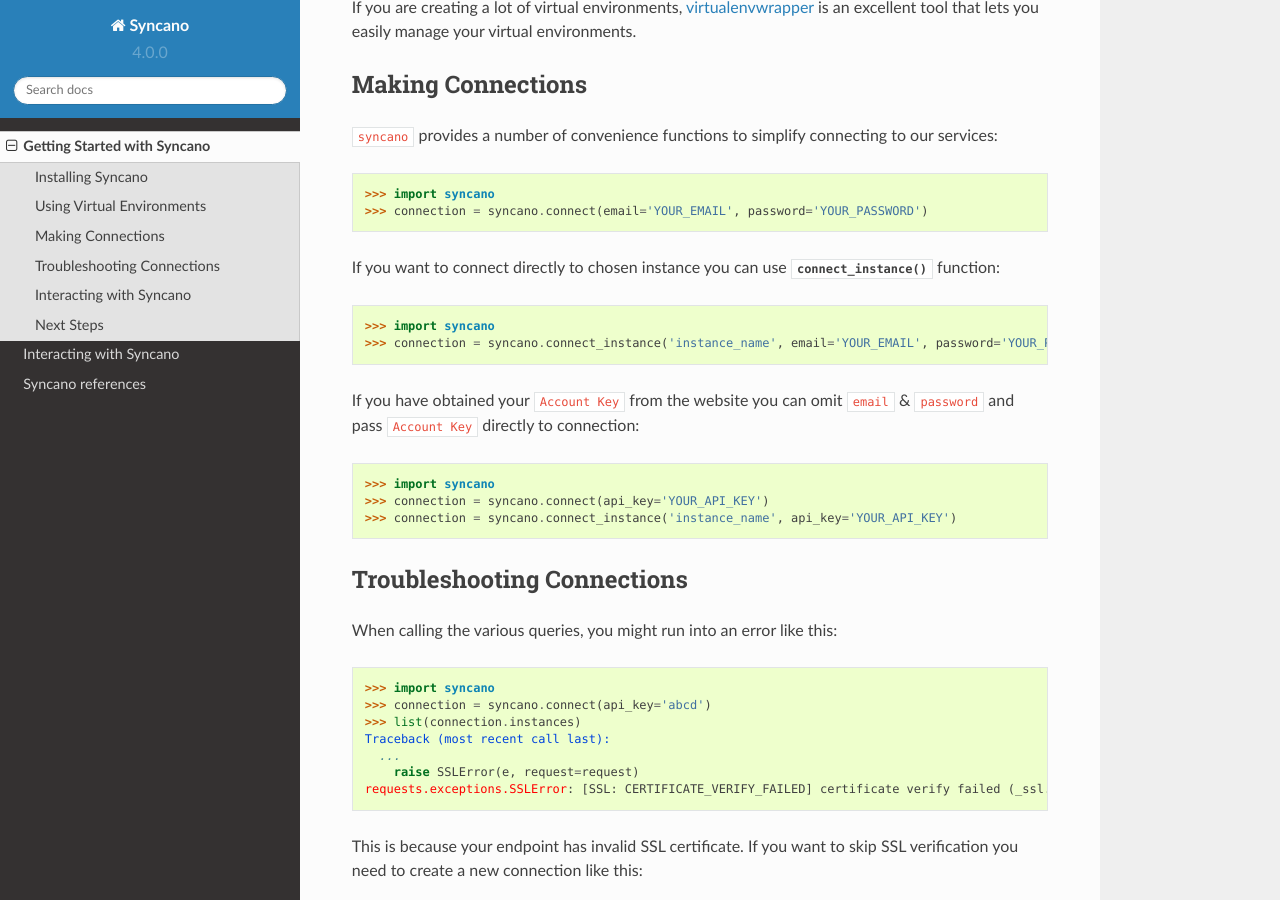
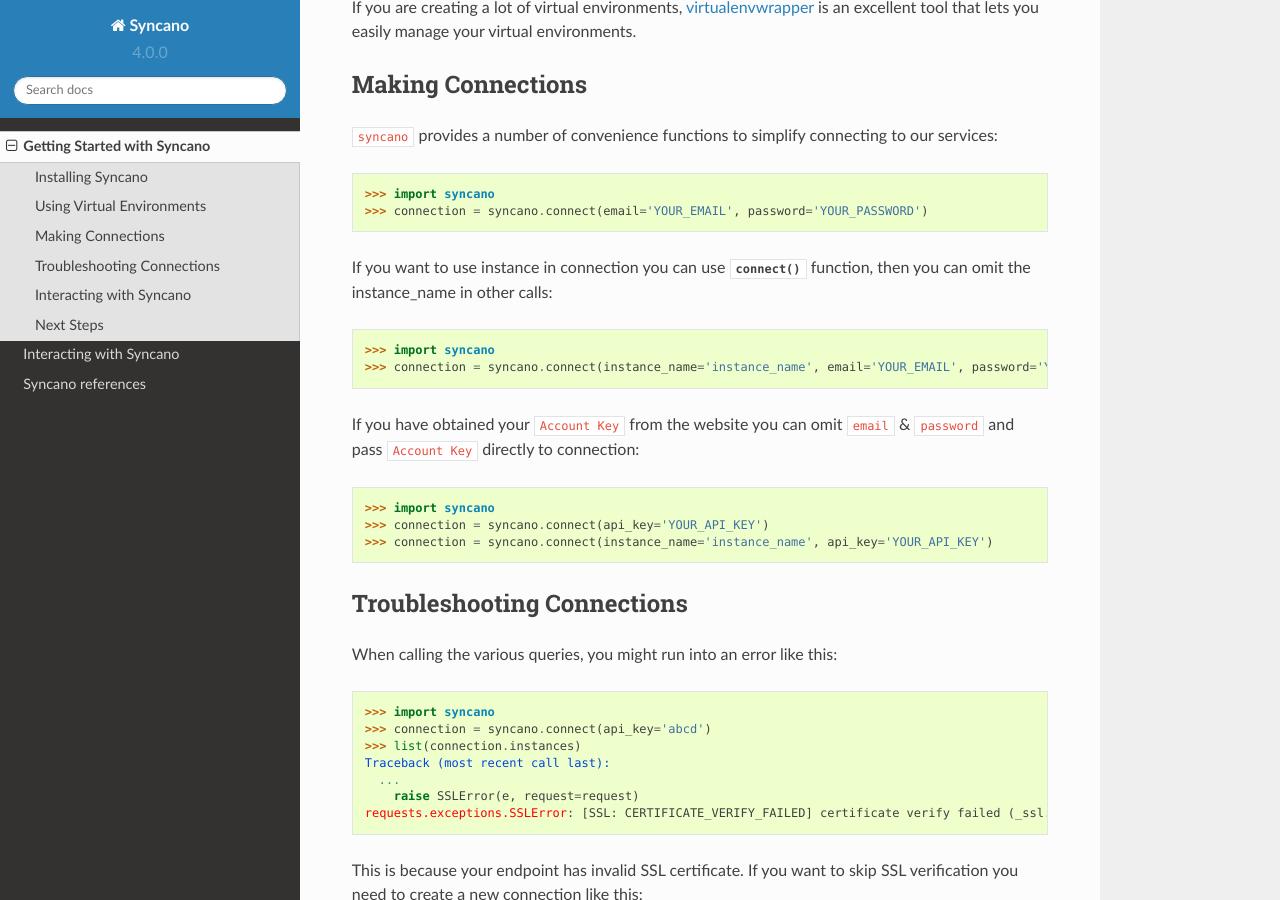
Before and after one commit to Syncano/syncano-python, a Sphinx documentation site: the page built from docs/source/getting_started.rst, in a window 1280 px wide and 900 px high, scrolled down 1404 px. Built offline with Sphinx 7.4.7 and the Read the Docs theme 2.0.0, drawn with Linux system fonts in a browser that asks for light colours.

Commit message:
[LIB-507] correct docs a little: remove connect_instance, and correct some example calss;

```diff
--- a/docs/source/getting_started.rst
+++ b/docs/source/getting_started.rst
@@ -72,16 +72,17 @@ Making Connections
     >>> import syncano
     >>> connection = syncano.connect(email='YOUR_EMAIL', password='YOUR_PASSWORD')
 
-If you want to connect directly to chosen instance you can use :func:`~syncano.connect_instance` function::
+If you want to use instance in connection you can use :func:`~syncano.connect` function,
+then you can omit the instance_name in other calls::
 
     >>> import syncano
-    >>> connection = syncano.connect_instance('instance_name', email='YOUR_EMAIL', password='YOUR_PASSWORD')
+    >>> connection = syncano.connect(instance_name='instance_name', email='YOUR_EMAIL', password='YOUR_PASSWORD')
 
 If you have obtained your ``Account Key`` from the website you can omit ``email`` & ``password`` and pass ``Account Key`` directly to connection:
 
     >>> import syncano
     >>> connection = syncano.connect(api_key='YOUR_API_KEY')
-    >>> connection = syncano.connect_instance('instance_name', api_key='YOUR_API_KEY')
+    >>> connection = syncano.connect(instance_name='instance_name', api_key='YOUR_API_KEY')
 
 
 Troubleshooting Connections
@@ -127,5 +128,5 @@ Each model has a different set of fields and commands. For more information chec
 Next Steps
 ----------
 
-If you'd like more information on interacting with Syncano, check out the :ref:`interacting tutorial<interacting>` or if you
-want to know what kind of models are available check out the :ref:`available models <models>` list.
+If you'd like more information on interacting with Syncano, check out the :ref:`interacting tutorial<interacting>`
+or if you want to know what kind of models are available check out the :ref:`available models <models>` list.
--- a/docs/source/interacting.rst
+++ b/docs/source/interacting.rst
@@ -206,8 +206,6 @@ to :meth:`~syncano.models.manager.Manager.list` method::
 
     >>> ApiKey.please.list(instance_name='test-one')
     [<ApiKey 1>...]
-    >>> ApiKey.please.list('test-one')
-    [<ApiKey 1>...]
 
 This performs a **GET** request to ``/v1/instances/test-one/api_keys/``.
 
```
Also changed, not shown: other parts of docs/source/interacting.rst (+1 -1 lines).
